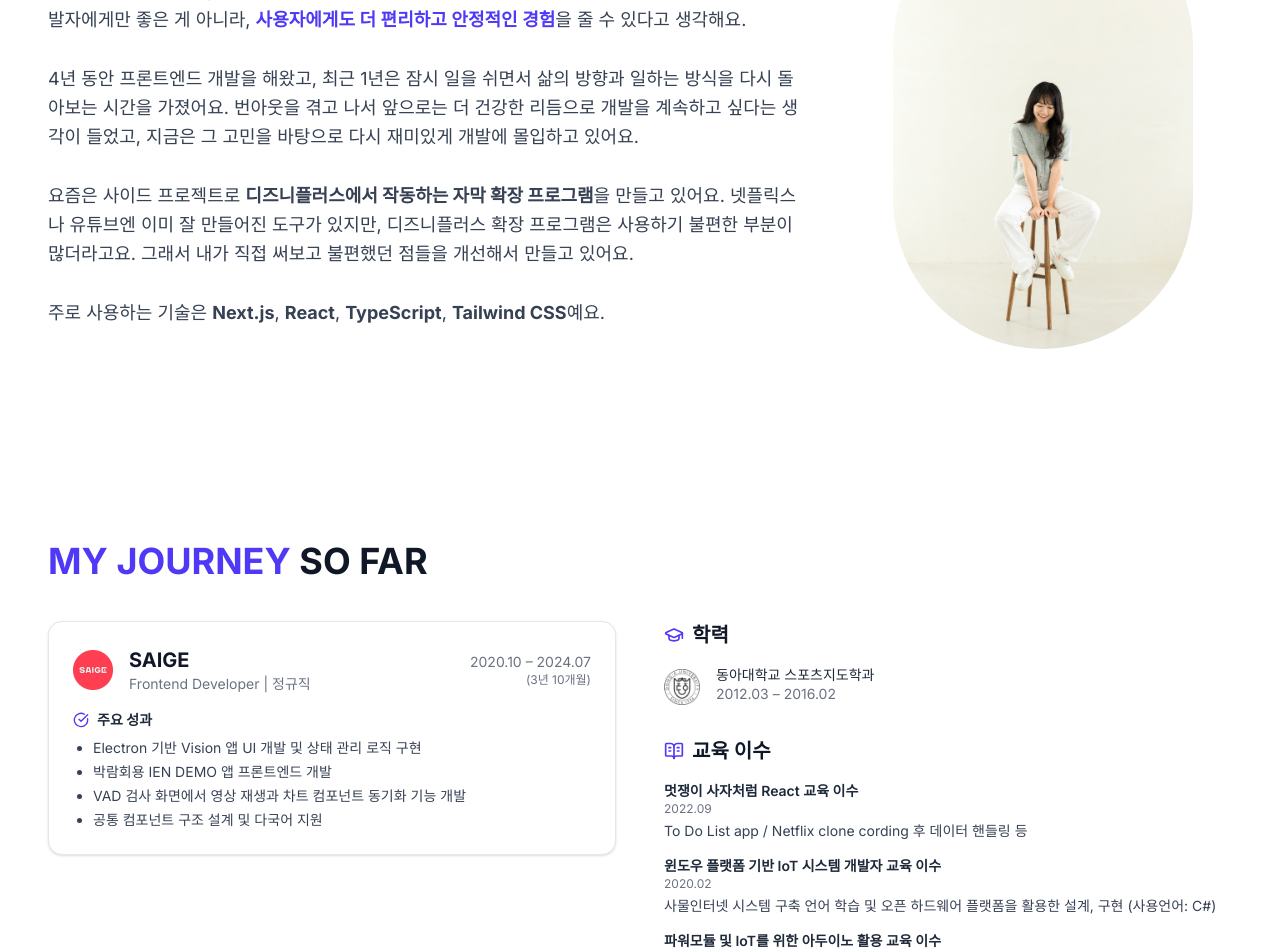
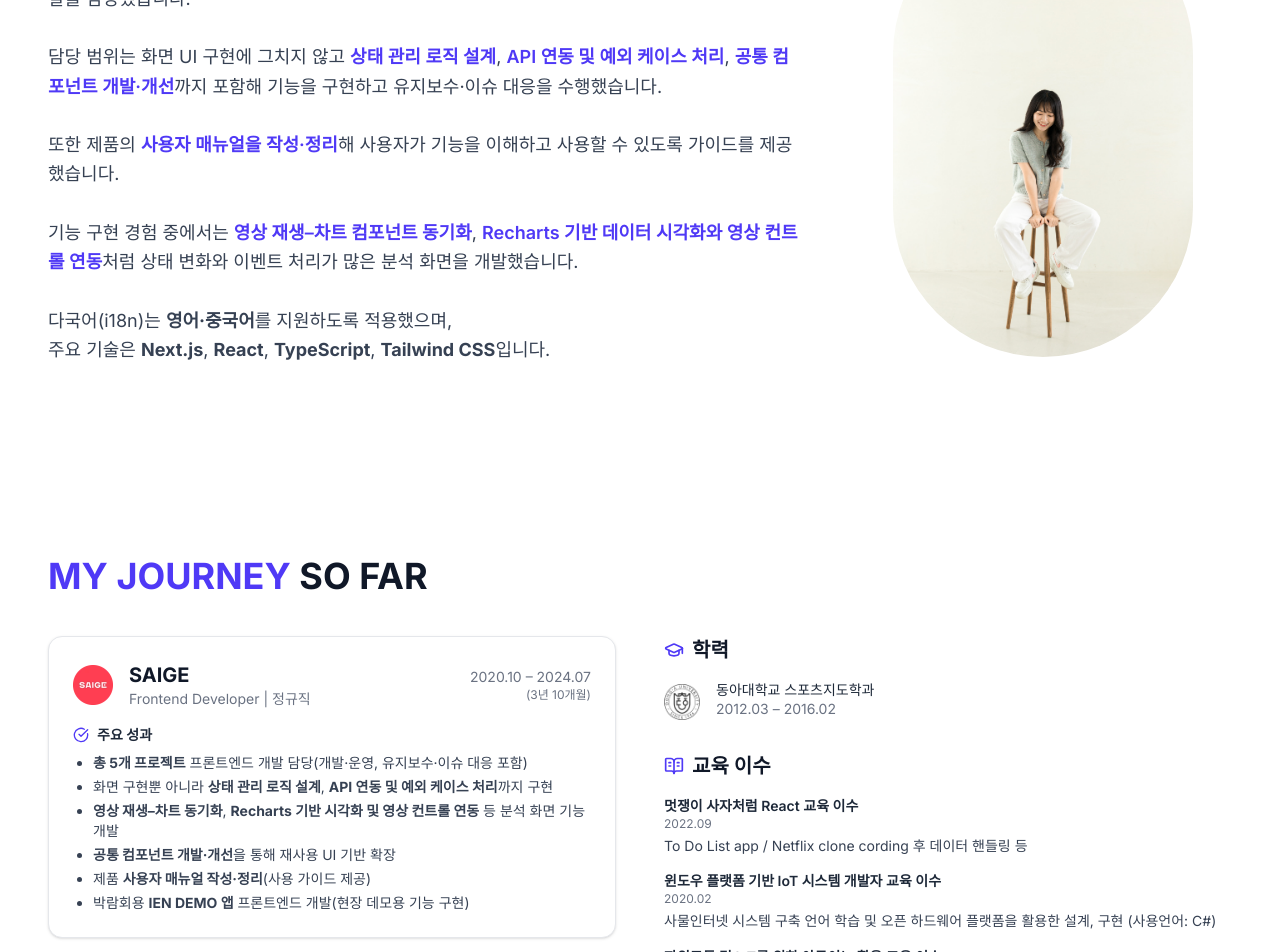
Before and after one commit to hayoungbuilds/portfolio-site, a Next.js app: page / in a window 1280 px wide. Shown: the part 1080-2032 px from the top of the page. Built offline with nearby package versions, Linux system fonts and the light colour scheme.

Commit message:
feat: About 개편 + 프로젝트 카드 정보 보강(Role/Output)

```diff
--- a/src/components/sections/AboutSection.tsx
+++ b/src/components/sections/AboutSection.tsx
@@ -6,6 +6,8 @@ import SectionWrapper from '../common/SectionWrapper';
 import SectionTitle from '../common/SectionTitle';
 
 export default function AboutSection() {
+    const HIGHLIGHT = 'font-semibold text-indigo-600';
+
     return (
         <SectionWrapper id={'about'} className="bg-white">
             <SectionTitle highlight="INTRODUCE" title="MYSELF" />
@@ -17,25 +19,29 @@ export default function AboutSection() {
                         안녕하세요 프론트엔드 개발자 <strong>이하영</strong>입니다.
                         <br />
                         <br />
-                        단순하고 깔끔한 구조, 그리고 유지보수가 쉬운 웹 애플리케이션을 만드는 걸 좋아해요. 그런 코드는
-                        개발자에게만 좋은 게 아니라,{' '}
-                        <span className="font-semibold text-indigo-600">사용자에게도 더 편리하고 안정적인 경험</span>
-                        을 줄 수 있다고 생각해요.
+                        React/TypeScript 기반으로 제품을 개발·운영해왔고, SAIGE에서 <strong>총 5개 프로젝트</strong>의
+                        프론트엔드 개발을 담당했습니다.
                         <br />
                         <br />
-                        4년 동안 프론트엔드 개발을 해왔고, 최근 1년은 잠시 일을 쉬면서 삶의 방향과 일하는 방식을 다시
-                        돌아보는 시간을 가졌어요. 번아웃을 겪고 나서 앞으로는 더 건강한 리듬으로 개발을 계속하고 싶다는
-                        생각이 들었고, 지금은 그 고민을 바탕으로 다시 재미있게 개발에 몰입하고 있어요.
+                        담당 범위는 화면 UI 구현에 그치지 않고 <span className={HIGHLIGHT}>
+                            상태 관리 로직 설계
+                        </span>, <span className={HIGHLIGHT}>API 연동 및 예외 케이스 처리</span>,{' '}
+                        <span className={HIGHLIGHT}>공통 컴포넌트 개발·개선</span>까지 포함해 기능을 구현하고
+                        유지보수·이슈 대응을 수행했습니다.
                         <br />
                         <br />
-                        요즘은 사이드 프로젝트로 <strong>디즈니플러스에서 작동하는 자막 확장 프로그램</strong>을 만들고
-                        있어요. 넷플릭스나 유튜브엔 이미 잘 만들어진 도구가 있지만, 디즈니플러스 확장 프로그램은
-                        사용하기 불편한 부분이 많더라고요. 그래서 내가 직접 써보고 불편했던 점들을 개선해서 만들고
-                        있어요.
+                        또한 제품의 <span className={HIGHLIGHT}>사용자 매뉴얼을 작성·정리</span>해 사용자가 기능을
+                        이해하고 사용할 수 있도록 가이드를 제공했습니다.
                         <br />
                         <br />
-                        주로 사용하는 기술은 <strong>Next.js</strong>, <strong>React</strong>,{' '}
-                        <strong>TypeScript</strong>, <strong>Tailwind CSS</strong>예요.
+                        기능 구현 경험 중에서는 <span className={HIGHLIGHT}>영상 재생–차트 컴포넌트 동기화</span>,{' '}
+                        <span className={HIGHLIGHT}>Recharts 기반 데이터 시각화와 영상 컨트롤 연동</span>
+                        처럼 상태 변화와 이벤트 처리가 많은 분석 화면을 개발했습니다.
+                        <br />
+                        <br />
+                        다국어(i18n)는 <strong>영어·중국어</strong>를 지원하도록 적용했으며, <br /> 주요 기술은{' '}
+                        <strong>Next.js</strong>, <strong>React</strong>, <strong>TypeScript</strong>,{' '}
+                        <strong>Tailwind CSS</strong>입니다.
                     </p>
                 </div>
                 {/* RIGHT: Profile Image */}
--- a/src/components/sections/ProfileSection.tsx
+++ b/src/components/sections/ProfileSection.tsx
@@ -71,10 +71,27 @@ export default function ProfileSection() {
                                 <CheckCircle className="w-4 h-4 text-indigo-600" /> 주요 성과
                             </h4>
                             <ul className="list-disc list-outside pl-5 text-sm text-gray-700 space-y-1">
-                                <li>Electron 기반 Vision 앱 UI 개발 및 상태 관리 로직 구현</li>
-                                <li>박람회용 IEN DEMO 앱 프론트엔드 개발</li>
-                                <li>VAD 검사 화면에서 영상 재생과 차트 컴포넌트 동기화 기능 개발</li>
-                                <li>공통 컴포넌트 구조 설계 및 다국어 지원</li>
+                                <li>
+                                    <strong>총 5개 프로젝트</strong> 프론트엔드 개발 담당(개발·운영, 유지보수·이슈 대응
+                                    포함)
+                                </li>
+                                <li>
+                                    화면 구현뿐 아니라 <strong>상태 관리 로직 설계</strong>,{' '}
+                                    <strong>API 연동 및 예외 케이스 처리</strong>까지 구현
+                                </li>
+                                <li>
+                                    <strong>영상 재생–차트 동기화</strong>,{' '}
+                                    <strong>Recharts 기반 시각화 및 영상 컨트롤 연동</strong> 등 분석 화면 기능 개발
+                                </li>
+                                <li>
+                                    <strong>공통 컴포넌트 개발·개선</strong>을 통해 재사용 UI 기반 확장
+                                </li>
+                                <li>
+                                    제품 <strong>사용자 매뉴얼 작성·정리</strong>(사용 가이드 제공)
+                                </li>
+                                <li>
+                                    박람회용 <strong>IEN DEMO 앱</strong> 프론트엔드 개발(현장 데모용 기능 구현)
+                                </li>
                             </ul>
                         </div>
                     </div>
--- a/src/components/sections/ProjectsSection.tsx
+++ b/src/components/sections/ProjectsSection.tsx
@@ -6,9 +6,9 @@ import SectionTitle from '../common/SectionTitle';
 const projects: Project[] = [
     {
         title: '디즈니 자막 확장 프로그램',
-        period: '2025.05 ~ 진행중',
+        period: '2025.05 ~ 프로토타입 구현',
         description:
-            '디즈니플러스에서 자막 동기화, 다국어 자막 등 사용자 친화적인 기능을 제공하는 크롬 확장 프로그램을 개발 중입니다. 넷플릭스/유튜브에 비해 부족한 기능을 직접 개선하고자 시작한 프로젝트입니다.',
+            '디즈니플러스에서 자막 동기화, 다국어 자막 등 사용자 친화적인 기능을 제공하는 크롬 확장 프로그램 프로토타입을 구현했습니다. 넷플릭스/유튜브 대비 부족한 사용성을 개선하기 위해 시작했습니다.',
         stack: ['TypeScript', 'React', 'Manifest V3'],
         image: '/projects/disney-lingo.png',
         link: 'https://github.com/hayoungbuilds/disney-lingo',
@@ -17,53 +17,63 @@ const projects: Project[] = [
         title: '노무법인 유영 홈페이지 제작',
         period: '2025.04',
         description:
-            '노무법인 유영의 공식 웹사이트를 단독으로 기획, 디자인, 개발했습니다. 반응형 디자인을 적용해 모바일/PC 환경 모두에 최적화되었으며, 정적인 콘텐츠 위주로 구성된 사이트를 Next.js와 Vercel을 활용해 빠르게 배포했습니다.',
+            '노무법인 유영의 공식 웹사이트를 단독으로 기획, 디자인, 개발했습니다. 반응형을 적용했고, Next.js와 Vercel로 배포했습니다.',
         stack: ['Next.js', 'TypeScript', 'Next-ui', 'Tailwind CSS', 'Vercel'],
         image: '/projects/yuyoung.png',
-        link: 'https://www.yuyounglabor.com/',
+        link: 'https://yuyounglabor-basic.vercel.app/',
     },
     {
         title: 'Vision Developer',
         period: '2023.03 ~ 2024.07',
         description:
-            '7개 이상의 프로젝트(IAD, SEG, CLS, OCR 등)에서 화면 UI 및 기능 개발을 담당했습니다. 공통 컴포넌트 구조를 설계하고 API 연동 및 상태 관리 로직을 구축했습니다.',
+            '여러 Vision 관련 프로젝트(IAD, SEG, CLS, OCR 등)에서 화면 UI 및 기능 개발을 담당했습니다. API 연동과 상태 관리 로직을 포함해 화면 단위로 구현했으며, 공통 컴포넌트를 개발·개선하고 i18n(영어/중국어)을 적용했습니다.',
         stack: ['React', 'TypeScript', 'Material-UI', 'XState'],
         image: '/projects/vision.png',
         private: true,
+        role: 'Frontend (화면 구현 · 상태관리 · API 연동 · 예외처리 · 유지보수/이슈 대응)',
+        outputs: ['공통 컴포넌트 개발·개선', 'i18n(영어·중국어)', '상태 관리 로직', 'API 연동/예외 처리'],
     },
     {
         title: 'Defect Generator/Image Enhancer 박람회 웹앱',
         period: '2024.02',
         description:
-            '박람회에서 사용된 웹앱 중 Image Enhancer 프로젝트를 담당했습니다. 화질 개선 전후 이미지를 비교할 수 있는 슬라이더 컴포넌트를 구현하여, 개선 효과를 직관적으로 확인할 수 있도록 개발했습니다.',
+            '박람회용 웹앱에서 Image Enhancer 프로젝트를 담당했습니다. 개선 전/후 이미지를 비교할 수 있는 슬라이더 UI를 구현해 결과를 한 화면에서 확인할 수 있도록 구성했습니다.',
         stack: ['React', 'TypeScript', 'Material-UI', 'XState'],
         private: true,
+        role: 'Frontend (데모용 화면 구현 · 인터랙션 컴포넌트 개발)',
+        outputs: ['이미지 비교 슬라이더 UI', '데모용 화면 구성'],
     },
     {
         title: 'VAD (Video Anomaly Detection) Developer',
         period: '2022.11 ~ 2023.02',
         description:
-            '이상 탐지 검사 시스템의 화면 및 기능을 구현했습니다. 검사 화면 구성, API 연동, 공통 UI 컴포넌트를 개발하며 사용자 중심의 인터페이스를 구축했습니다.',
+            '이상 탐지 검사 시스템의 화면 및 기능을 구현했습니다. 검사 화면 구성, API 연동, 상태 관리, 공통 UI 컴포넌트 개발을 포함해 사용자 플로우에 필요한 화면을 구현했습니다.',
         stack: ['React', 'TypeScript', 'Styled-components', 'MobX'],
         image: '/projects/vad-developer.png',
         private: true,
+        role: 'Frontend (검사 화면 구현 · 상태관리 · API 연동 · 예외처리)',
+        outputs: ['검사 화면/플로우 구현', 'API 연동/예외 처리', '공통 UI 컴포넌트 기여'],
     },
     {
         title: 'VAD MLOps 시스템',
         period: '2022.05 ~ 2023.02',
         description:
-            'MLOps 운영 시스템의 프론트엔드 전반을 개발했습니다. Recharts를 활용해 학습 데이터를 시각화하고, 영상 컨트롤러와 차트를 연동하여 사용자 분석 편의성을 높였습니다. 그 외에도 다국어 처리, 사용자 매뉴얼 작성, API 연동 등을 통해 운영 환경에 최적화된 화면을 구축했습니다.',
+            'MLOps 운영 시스템의 프론트엔드 전반을 개발했습니다. Recharts로 학습 데이터를 시각화했고, 영상 컨트롤러와 차트를 연동했습니다. i18n(영어/중국어) 적용과 사용자 매뉴얼 작성·정리, API 연동 화면 개발을 수행했습니다.',
         stack: ['React', 'TypeScript', 'Styled-components', 'MobX'],
         private: true,
+        role: 'Frontend (운영 화면 개발 · 시각화 · 영상/차트 연동 · API 연동 · 유지보수/이슈 대응)',
+        outputs: ['Recharts 시각화', '영상 컨트롤 연동', 'i18n(영어·중국어)', '사용자 매뉴얼 작성·정리'],
     },
     {
         title: 'VAD 검사/학습 윈도우 앱',
         period: '2021.03 ~ 2022.08',
         description:
-            'C++ DLL을 C#에서 사용할 수 있도록 마샬링을 적용하고, MSI 인스톨러를 구성했습니다. 학습 화면을 개발하면서 LiveCharts를 이용한 실시간 차트 시각화를 구현했고, 다국어 지원 및 사용자 중심의 클라이언트 로직 전반을 담당했습니다.',
+            'C++ DLL을 C#에서 사용할 수 있도록 마샬링을 적용하고 MSI 인스톨러를 구성했습니다. 학습 화면에서 LiveCharts 기반 실시간 차트 시각화를 구현했으며, i18n(영어/중국어) 적용을 포함해 클라이언트 로직을 담당했습니다.',
         stack: ['WPF', 'C#', 'MSI Installer'],
         image: '/projects/vad-window.png',
         private: true,
+        role: 'Client (WPF) (화면 개발 · DLL 연동 · 인스톨러 구성)',
+        outputs: ['C++ DLL 마샬링(C#)', 'MSI 인스톨러 구성', 'LiveCharts 실시간 시각화', 'i18n(영어·중국어)'],
     },
 ];
 
--- a/src/types/project.ts
+++ b/src/types/project.ts
@@ -5,5 +5,7 @@ export type Project = {
     stack: string[];
     image?: string;
     link?: string;
+    role?: string;
+    outputs?: string[];
     private?: boolean;
 };
```
Also changed, not shown: src/components/ProjectCard.tsx (+20 -0 lines).
